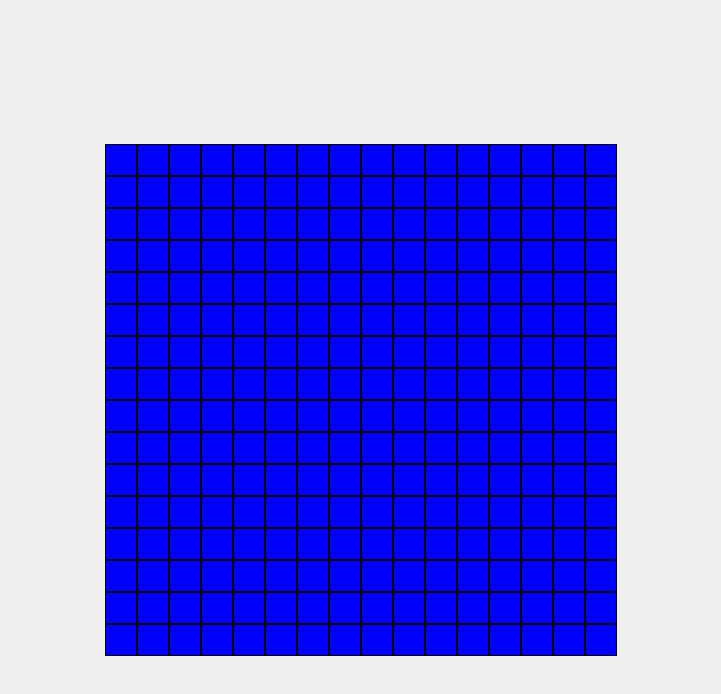
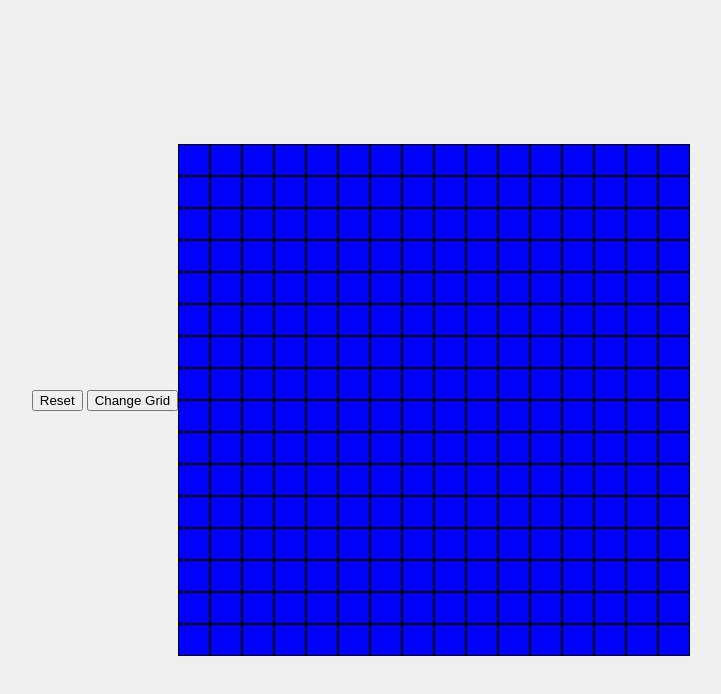
Before and after one commit to DarkHashira/Etch-a-Scetch, a plain HTML site: page index.html in a window 1280 px wide. Shown: the whole page, without its empty margins (279-1000 px from the left). Drawn offline with Linux system fonts and the light colour scheme.

Commit message:
Added two buttons for reset and grid size

```diff
--- a/index.html
+++ b/index.html
@@ -8,6 +8,10 @@
     <script src="script.js" defer></script>
 </head>
 <body>
+    <div class="buttons">
+            <button class="reset">Reset</button>
+            <button class="change-grid">Change Grid</button>
+    </div>
     <div class="container">
 
     </div>
```
